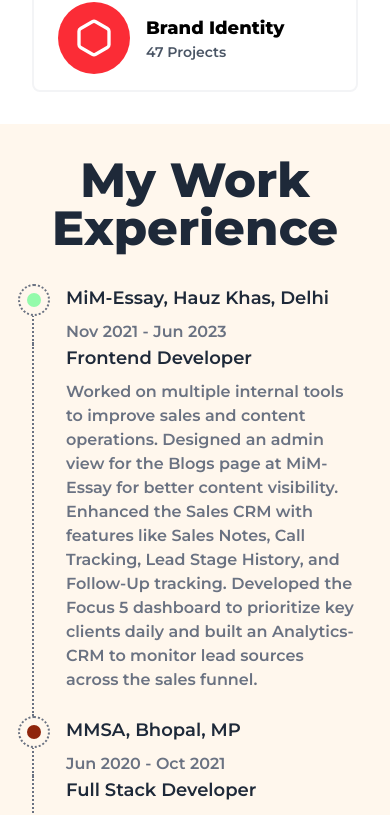
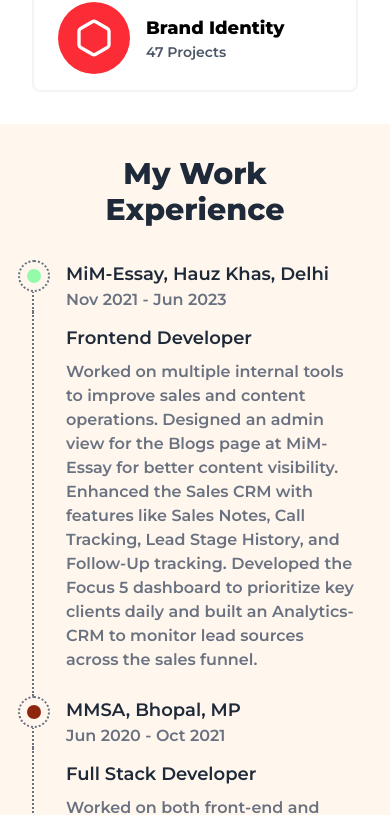
Before and after one commit to ashish-web-developer/ashynk, a Next.js app: page / in a window 390 px wide. Shown: the part 1516-2331 px from the top of the page. Built offline with nearby package versions, Linux system fonts and the light colour scheme.

Commit message:
[work-experience] minor fixes

```diff
--- a/components/work-experience/vertical-timeline-item.component.tsx
+++ b/components/work-experience/vertical-timeline-item.component.tsx
@@ -26,7 +26,7 @@
   return (
     <li className="grid grid-cols-1 md:grid-cols-10">
       {/** Company details */}
-      <div className="relative flex flex-col justify-start gap-2 border-l-2 border-dotted border-gray-500 pl-8 md:col-span-4 md:border-l-0 md:pl-0">
+      <div className="relative flex flex-col justify-start gap-0 border-l-2 border-dotted border-gray-500 pl-8 md:col-span-4 md:gap-2 md:border-l-0 md:pl-0">
         <span className="text-lg font-semibold text-gray-800">
           {company}, {location}
         </span>
@@ -38,7 +38,7 @@
           className={`absolute top-0 left-0 inline-block h-8 w-8 -translate-x-1/2 rounded-full border-2 border-dotted border-gray-500 bg-orange-50 after:absolute after:top-1/2 after:left-1/2 after:h-1/2 after:w-1/2 after:-translate-1/2 after:rounded-full md:hidden`}
         ></StyledDot>
       </div>
-      <div className="relative flex flex-col justify-start gap-2 border-l-2 border-dotted border-gray-500 pb-6 pl-8 md:col-span-6">
+      <div className="relative flex flex-col justify-start gap-2 border-l-2 border-dotted border-gray-500 pt-3 pb-6 pl-8 md:col-span-6 md:pt-0">
         <StyledDot
           $dot_background_color={circle_color}
           className={`absolute top-0 left-0 hidden h-8 w-8 -translate-x-1/2 rounded-full border-2 border-dotted border-gray-500 bg-orange-50 after:absolute after:top-1/2 after:left-1/2 after:h-1/2 after:w-1/2 after:-translate-1/2 after:rounded-full md:inline-block`}
--- a/components/work-experience/work-experience.component.tsx
+++ b/components/work-experience/work-experience.component.tsx
@@ -57,7 +57,7 @@
   return (
     <section className="flex w-full justify-center py-8 md:py-16">
       <div className="relative w-7xl px-8">
-        <h2 className="text-center text-5xl font-bold text-gray-800">
+        <h2 className="text-center text-3xl font-bold text-gray-800 md:text-5xl">
           My Work Experience
         </h2>
         <div className="mt-8">
```
